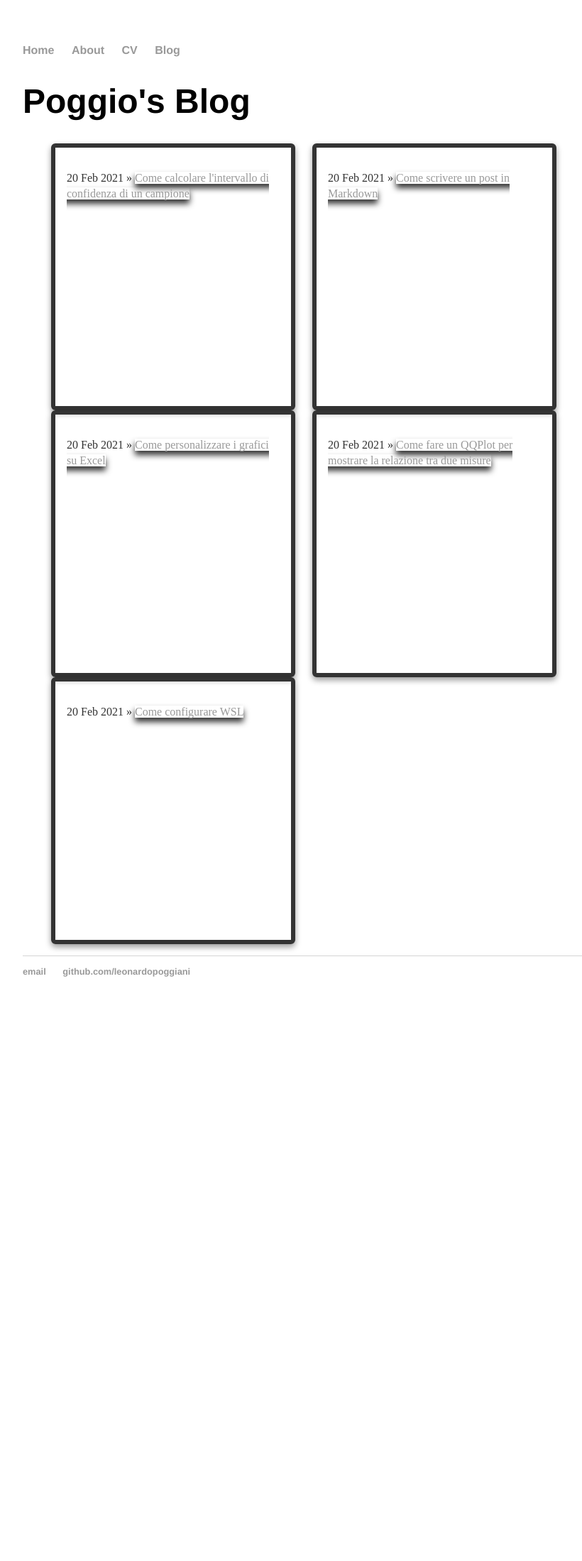
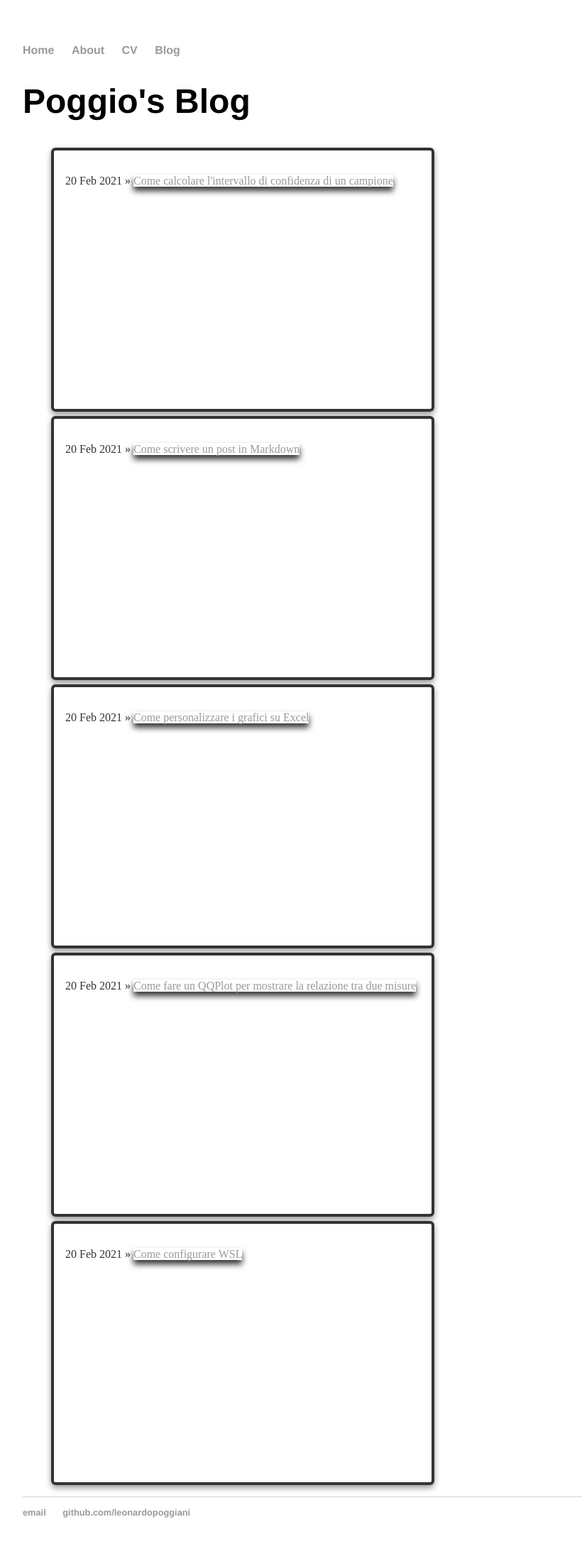
Before and after one commit to leonardopoggiani/leonardopoggiani.github.io, a Jekyll site: the page built from blog/index.html, in a window 1280 px wide. Shown: the whole page at 71% size, without its empty margins (160-980 px from the left). Built offline with Jekyll 4.4.1, drawn with Linux system fonts in a browser that asks for light colours; before the commit the page ends 1437 px from its top, so only the background shows below that.

Commit message:
Update main.css

```diff
--- a/css/main.css
+++ b/css/main.css
@@ -50,14 +50,15 @@ ul.posts {
 }
 
 ul.posts li {
-  width: 300px;
+  width: 500px;
   height: 300px;
-  border: solid 6px;
+  border: solid 4px;
   border-radius: 6px;
   box-shadow: 0 4px 8px 0 rgba(0,0,0,0.4);
   transition: 0.3s;
   padding: 32px 16px;
   margin-right: 20px;
+  margin-top: 6px;
   display: inline-block;
 }
 
```
